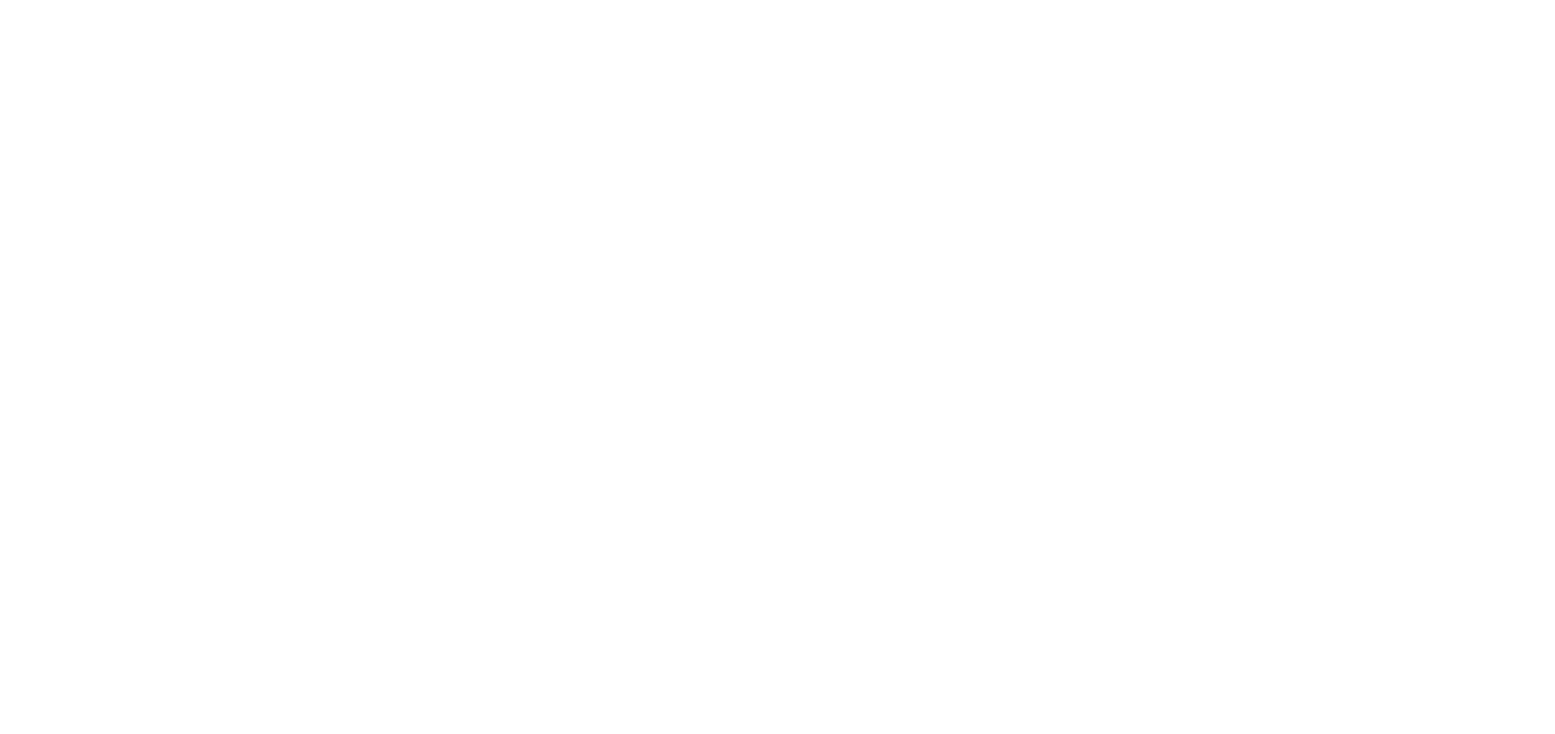
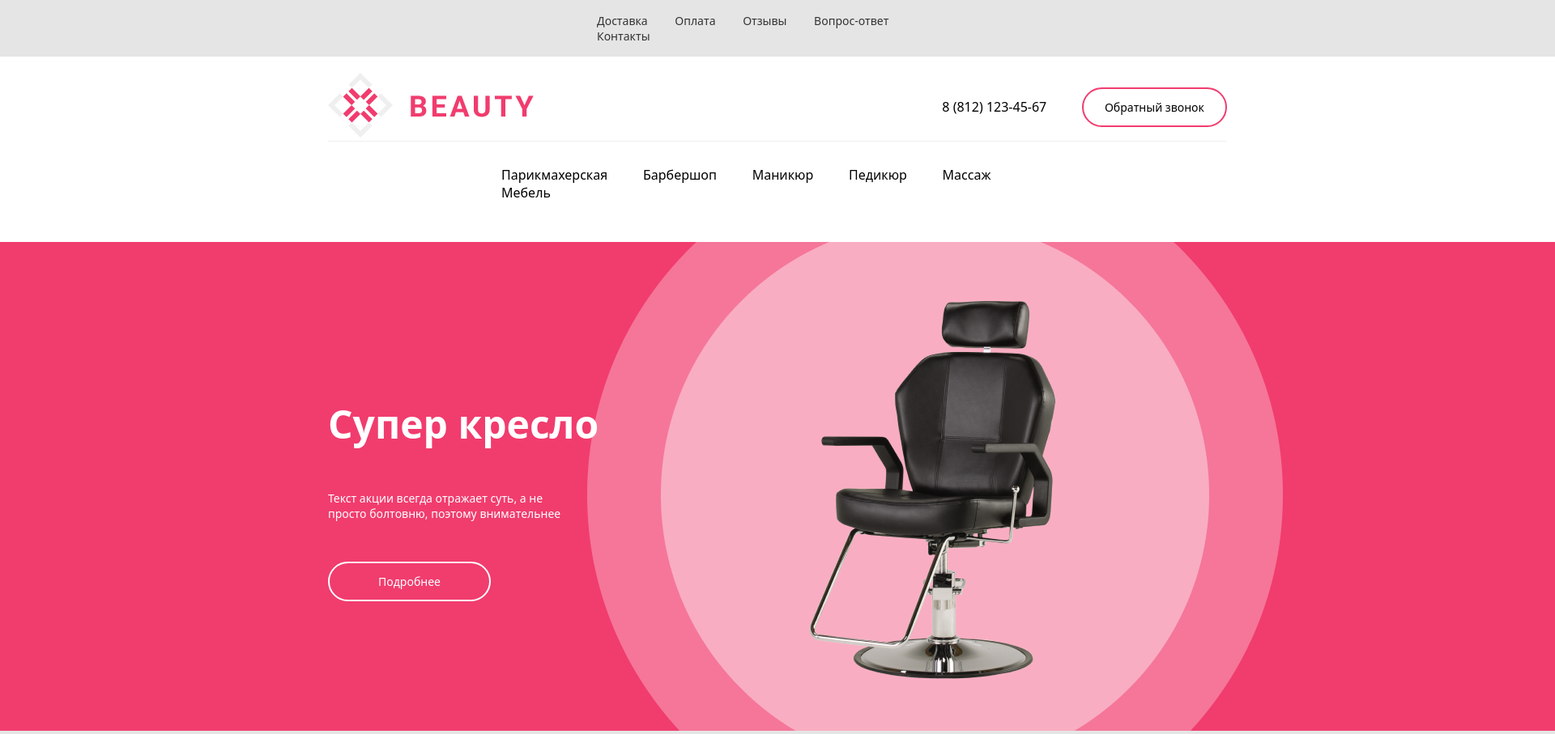
Before and after one commit to ulianava/hillel, a plain HTML site: page index.html in a window 1280 px wide. Shown: the whole page at 81% size, 1920 px wide, since content can reach past the window. Before the commit the page ends 800 px from the top, so only its background shows below. Drawn offline with Linux system fonts and the light colour scheme.

Commit message:
add updates hw6.3

```diff
--- /dev/null
+++ b/css/style.css
@@ -0,0 +1,90 @@
+*,html, body{
+    margin: 0;
+    padding: 0;
+    box-sizing: border-box;
+    text-decoration: none;
+    list-style: none;
+    font-size: 14px;
+    font-weight: 400;
+    font-family: system-ui, -apple-system, BlinkMacSystemFont, 'Segoe UI', Roboto, Oxygen, Ubuntu, Cantarell, 'Open Sans', 'Helvetica Neue', sans-serif;
+}
+header, main,footer{
+    width: 1920px;
+    margin: auto;
+    background: #E5E5E5;
+}
+.black{
+    color: #000;
+}
+.white{
+    color: #fff;
+}
+.grey{
+    color: #333333
+}
+.nav-menu{
+    padding: 16px 737px;
+}
+.nav-item{
+    display: inline-block;
+    margin-right: 30px;
+}
+
+.first-block{
+    background: #fff;
+    padding: 20px 405px;
+}
+.btn{
+    border: 2px solid #F13C6E;
+    border-radius: 40px;
+    display: inline-block;
+    padding: 13px 26px;
+    background: none;
+}
+.box{
+    position: relative;
+    border-bottom: 1px solid #EFEFEF;
+}
+.phone-box{
+    position: absolute;
+    bottom: 17px;
+    right: 0px;
+}
+.phone{
+    font-size: 16px;
+    margin-right: 40px;
+}
+.nav-menu-second{
+    padding: 30px 214px;
+}
+.second-item{
+    margin-right: 40px ;
+}
+.second-item a{
+    font-size: 16px;
+}
+.first-screen{
+    position: relative;
+    margin: auto;
+}
+.screen-content{
+    position:absolute;
+    top: 192px;
+    left: 405px;
+}
+h1{
+    font-weight: bold;
+    font-size: 48px;
+}
+.screen-content p{
+    width: 308px;
+    padding-top: 50px;
+    padding-bottom: 50px;
+}
+.screen-content .btn{
+    border: 2px solid #ffffff;
+    padding: 13px 60px;
+}
+li.last-item{
+    margin-right: 0;
+}
--- a/index.html
+++ b/index.html
@@ -5,8 +5,79 @@
     <meta http-equiv="X-UA-Compatible" content="IE=edge">
     <meta name="viewport" content="width=device-width, initial-scale=1.0">
     <title>Homework </title>
+    <link rel="stylesheet" href="./css/style.css">
 </head>
 <body>
+    <header>
+        <nav class="nav-menu">
+            <ul>
+                <li class="nav-item">
+                    <a href="#" class="grey">Доставка</a>
+                </li>
+                <li class="nav-item">
+                    <a href="#" class="grey">Оплата</a>
+                </li>
+                <li class="nav-item">
+                    <a href="#" class="grey">Отзывы</a>
+                </li>
+                <li class="nav-item">
+                    <a href="#" class="grey">Вопрос-ответ</a>
+                </li>
+                <li class="nav-item last-item">
+                    <a href="#" class="grey">Контакты</a>
+                </li>
+            </ul>
+        </nav>
+        <div class="first-block">
+            <div class="box">
+                <a href="#"><img src="./img/logo.png" alt="logo"></a>
+                <div class="phone-box">
+                    <a href="#" class="phone black">8 (812) 123-45-67</a>
+                    <button class="btn">Обратный звонок</button>
+                </div>
+            </div>
+            <nav class="nav-menu-second">
+                <ul>
+                    <li class="nav-item second-item">
+                        <a href="#" class="black">Парикмахерская</a>
+                    </li>
+                    <li class="nav-item second-item">
+                        <a href="#" class="black">Барбершоп</a>
+                    </li>
+                    <li class="nav-item second-item">
+                        <a href="#" class="black">Маникюр</a>
+                    </li>
+                    <li class="nav-item second-item">
+                        <a href="#" class="black">Педикюр</a>
+                    </li>
+                    <li class="nav-item second-item">
+                        <a href="#" class="black">Массаж</a>
+                    </li>
+                    <li class="nav-item second-item last-item">
+                        <a href="#" class="black">Мебель</a>
+                    </li>
+                </ul>
+            </nav>
+        </div>
+        <div class="first-screen">
+            <img src="./img/main.png" alt="first-screen">
+            <div class="screen-content white">
+                <h1> Супер кресло</h1>
+                <p>
+                    Текст акции всегда отражает суть, а не просто
+                    болтовню, поэтому внимательнее
+                </p>
+                <a href="#" class="btn white">Подробнее</a>
+            </div>
+        </div>
+    </header>
+    <main>
+
+
+    </main>
+    <footer>
+
+    </footer>
 
 </body>
 </html>
```
Also changed, not shown: pages/gallery.html (deleted, +0 -26 lines), img/logo.png (added), img/logo.svg (deleted).
